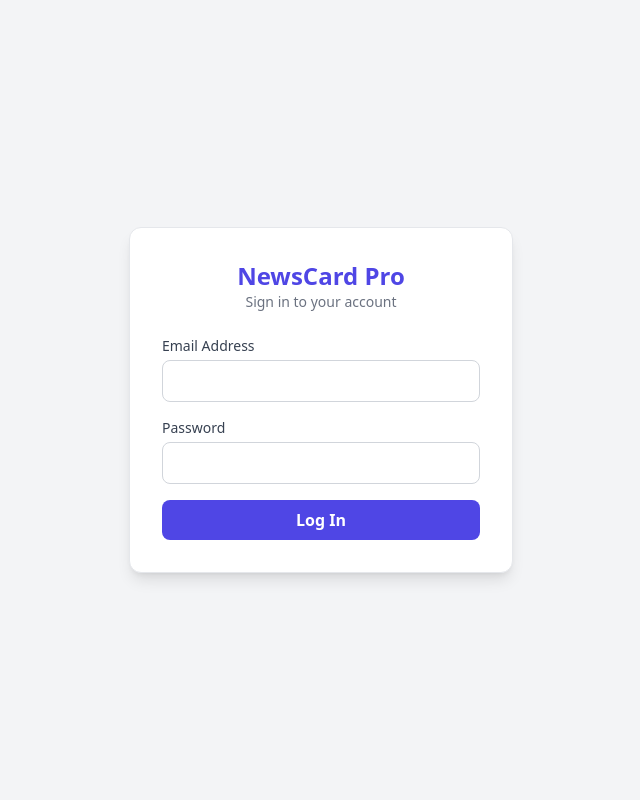
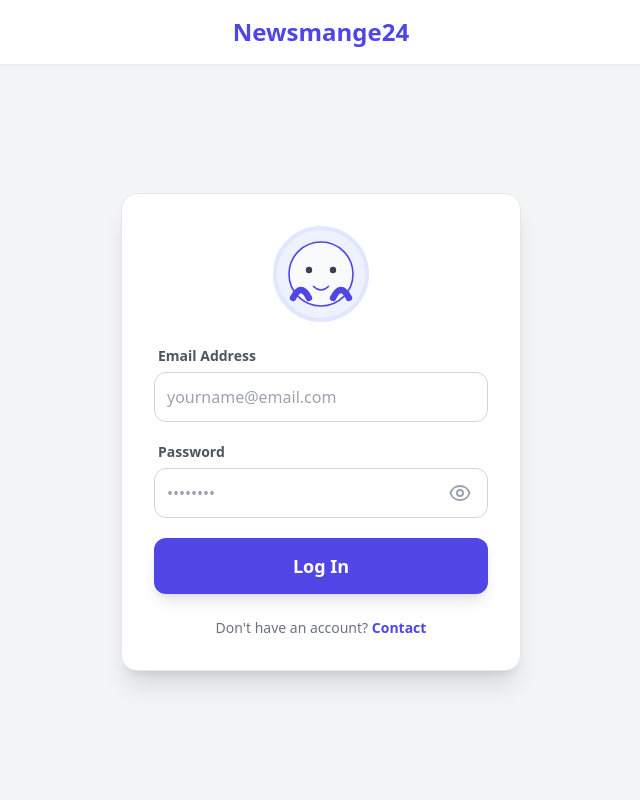
Before and after one commit to kawsarapp/Website-Post-and-Card-Design-Automation, a Laravel app: page /login in a window 1280 px wide. Shown: the whole page, without its empty margins (319-959 px from the left). Run offline with Laravel 12, Linux system fonts and the light colour scheme; some libraries are stand-ins or nearby versions.

Commit message:
Login page change

```diff
--- a/app/Providers/HorizonServiceProvider.php
+++ b/app/Providers/HorizonServiceProvider.php
@@ -28,9 +28,9 @@
     protected function gate(): void
     {
         Gate::define('viewHorizon', function ($user = null) {
-            return in_array(optional($user)->email, [
-                //
-            ]);
+            return in_array($user->email, [
+				'bappi@newsmanage24.com',
+				]);
         });
     }
 }
--- a/resources/views/auth/login.blade.php
+++ b/resources/views/auth/login.blade.php
@@ -3,18 +3,47 @@
 <head>
     <meta charset="UTF-8">
     <meta name="viewport" content="width=device-width, initial-scale=1.0">
-    <title>Login - NewsCard Pro</title>
+    <title>Login - Newsmange24</title>
     <script src="https://cdn.tailwindcss.com"></script>
+    <style>
+        input::-ms-reveal, input::-ms-clear { display: none; }
+        .face-container { transition: all 0.3s ease; }
+        .hands-up #eye-l, .hands-up #eye-r { opacity: 0; }
+        .hands-up #hand-l { transform: translateY(-15px) translateX(10px) rotate(15deg); }
+        .hands-up #hand-r { transform: translateY(-15px) translateX(-10px) rotate(-15deg); }
+        .is-smiling #mouth-normal { opacity: 0; }
+        .is-smiling #mouth-smile { opacity: 1; }
+        #hand-l, #hand-r, #mouth-normal, #mouth-smile { transition: all 0.3s ease; transform-origin: center; }
+        body { min-height: 100vh; display: flex; flex-direction: column; }
+    </style>
 </head>
-<body class="bg-gray-100 h-screen flex items-center justify-center">
-    <div class="bg-white p-8 rounded-xl shadow-lg w-96 border border-gray-200">
-        <div class="text-center mb-6">
-            <h1 class="text-2xl font-bold text-indigo-600">NewsCard Pro</h1>
-            <p class="text-gray-500 text-sm">Sign in to your account</p>
+<body class="bg-gray-100 overflow-x-hidden">
+
+    <header class="fixed top-0 w-full bg-white shadow-sm py-4 px-6 z-50 text-center">
+        <h1 class="text-xl md:text-2xl font-bold text-indigo-600">Newsmange24</h1>
+    </header>
+
+    <main class="flex-grow flex items-center justify-center p-4 mt-20 md:mt-16">
+        <div class="bg-white p-6 md:p-8 rounded-2xl shadow-xl w-full max-w-[400px] border border-gray-200">
+
+            <div class="flex justify-center mb-6">
+                <div id="avatar" class="face-container relative w-20 h-20 md:w-24 md:h-24 bg-indigo-50 rounded-full flex items-center justify-center border-4 border-indigo-100">
+                    <svg viewBox="0 0 100 100" class="w-16 h-16 md:w-20 md:h-20">
+                        <circle cx="50" cy="50" r="40" fill="#F9FAFB" stroke="#4F46E5" stroke-width="2"/>
+                        <g id="eyes">
+                            <circle id="eye-l" cx="35" cy="45" r="4" fill="#374151"/>
+                            <circle id="eye-r" cx="65" cy="45" r="4" fill="#374151"/>
+                        </g>
+                        <path id="hand-l" d="M15,80 Q25,60 35,80" stroke="#4F46E5" stroke-width="8" fill="none" stroke-linecap="round"/>
+                        <path id="hand-r" d="M85,80 Q75,60 65,80" stroke="#4F46E5" stroke-width="8" fill="none" stroke-linecap="round"/>
+                        <path id="mouth-normal" d="M40,65 Q50,75 60,65" stroke="#4F46E5" stroke-width="2" fill="none"/>
+                        <path id="mouth-smile" d="M35,65 Q50,85 65,65" stroke="#4F46E5" stroke-width="2" fill="none" class="opacity-0"/>
+                    </svg>
+                </div>
             </div>
 
             @if ($errors->any())
-            <div class="bg-red-100 text-red-700 p-3 rounded mb-4 text-sm">
+                <div class="bg-red-100 text-red-700 p-3 rounded-lg mb-4 text-sm">
                     <ul>
                         @foreach ($errors->all() as $error)
                             <li>{{ $error }}</li>
@@ -23,22 +52,81 @@
                 </div>
             @endif
 
-        <form action="{{ route('login.post') }}" method="POST" class="space-y-4">
+            <form action="{{ route('login.post') }}" method="POST" class="space-y-5">
                 @csrf
                 <div>
-                <label class="block text-sm font-medium text-gray-700">Email Address</label>
-                <input type="email" name="email" required class="w-full mt-1 p-2 border border-gray-300 rounded-lg focus:ring-indigo-500 focus:border-indigo-500 outline-none">
+                    <label class="block text-sm font-semibold text-gray-600 ml-1">Email Address</label>
+                    <input type="email" id="email" name="email" value="{{ old('email') }}" required
+                           placeholder="yourname@email.com"
+                           class="w-full mt-1.5 p-3 border border-gray-300 rounded-xl focus:ring-2 focus:ring-indigo-500 outline-none transition-all">
                 </div>
 
                 <div>
-                <label class="block text-sm font-medium text-gray-700">Password</label>
-                <input type="password" name="password" required class="w-full mt-1 p-2 border border-gray-300 rounded-lg focus:ring-indigo-500 focus:border-indigo-500 outline-none">
+                    <label class="block text-sm font-semibold text-gray-600 ml-1">Password</label>
+                    <div class="relative mt-1.5">
+                        <input type="password" id="password" name="password" required
+                               placeholder="••••••••"
+                               class="w-full p-3 border border-gray-300 rounded-xl focus:ring-2 focus:ring-indigo-500 outline-none pr-12 transition-all">
+
+                        <button type="button" id="toggleBtn" class="absolute inset-y-0 right-0 px-4 flex items-center text-gray-400">
+                            <svg id="eyeSvg" xmlns="http://www.w3.org/2000/svg" class="h-6 w-6" fill="none" viewBox="0 0 24 24" stroke="currentColor">
+                                <path stroke-linecap="round" stroke-linejoin="round" stroke-width="2" d="M15 12a3 3 0 11-6 0 3 3 0 016 0z" />
+                                <path stroke-linecap="round" stroke-linejoin="round" stroke-width="2" d="M2.458 12C3.732 7.943 7.523 5 12 5c4.478 0 8.268 2.943 9.542 7-1.274 4.057-5.064 7-9.542 7-4.477 0-8.268-2.943-9.542-7z" />
+                            </svg>
+                        </button>
+                    </div>
                 </div>
 
-            <button type="submit" class="w-full bg-indigo-600 text-white py-2 rounded-lg font-bold hover:bg-indigo-700 transition">
+                <button type="submit" class="w-full bg-indigo-600 text-white py-3.5 rounded-xl font-bold text-lg hover:bg-indigo-700 transition-all shadow-lg">
                     Log In
                 </button>
             </form>
+
+            <div class="mt-6 text-center">
+                <p class="text-sm text-gray-500">Don't have an account? <a href="https://wa.me/8801771545972" target="_blank" class="text-indigo-600 font-bold hover:underline">Contact</a></p>
             </div>
+        </div>
+    </main>
+
+    <script>
+        // ... (আগের স্ক্রিপ্টটি এখানে থাকবে)
+        const emailInput = document.getElementById('email');
+        const passwordInput = document.getElementById('password');
+        const avatar = document.getElementById('avatar');
+        const toggleBtn = document.getElementById('toggleBtn');
+
+        emailInput.addEventListener('focus', () => {
+            avatar.classList.remove('hands-up');
+            avatar.classList.add('is-smiling');
+        });
+
+        emailInput.addEventListener('blur', () => {
+            avatar.classList.remove('is-smiling');
+        });
+
+        passwordInput.addEventListener('focus', () => {
+            avatar.classList.remove('is-smiling');
+            avatar.classList.add('hands-up');
+        });
+
+        toggleBtn.addEventListener('click', () => {
+            const isPassword = passwordInput.type === 'password';
+            passwordInput.type = isPassword ? 'text' : 'password';
+            if(isPassword) {
+                avatar.classList.remove('hands-up');
+                avatar.classList.add('is-smiling');
+            } else {
+                avatar.classList.add('hands-up');
+                avatar.classList.remove('is-smiling');
+            }
+        });
+
+        document.addEventListener('click', (e) => {
+            if (!emailInput.contains(e.target) && !passwordInput.contains(e.target) && !toggleBtn.contains(e.target)) {
+                avatar.classList.remove('hands-up');
+                avatar.classList.remove('is-smiling');
+            }
+        });
+    </script>
 </body>
 </html>
```
Lines whose indentation alone changed are shown as unchanged.
